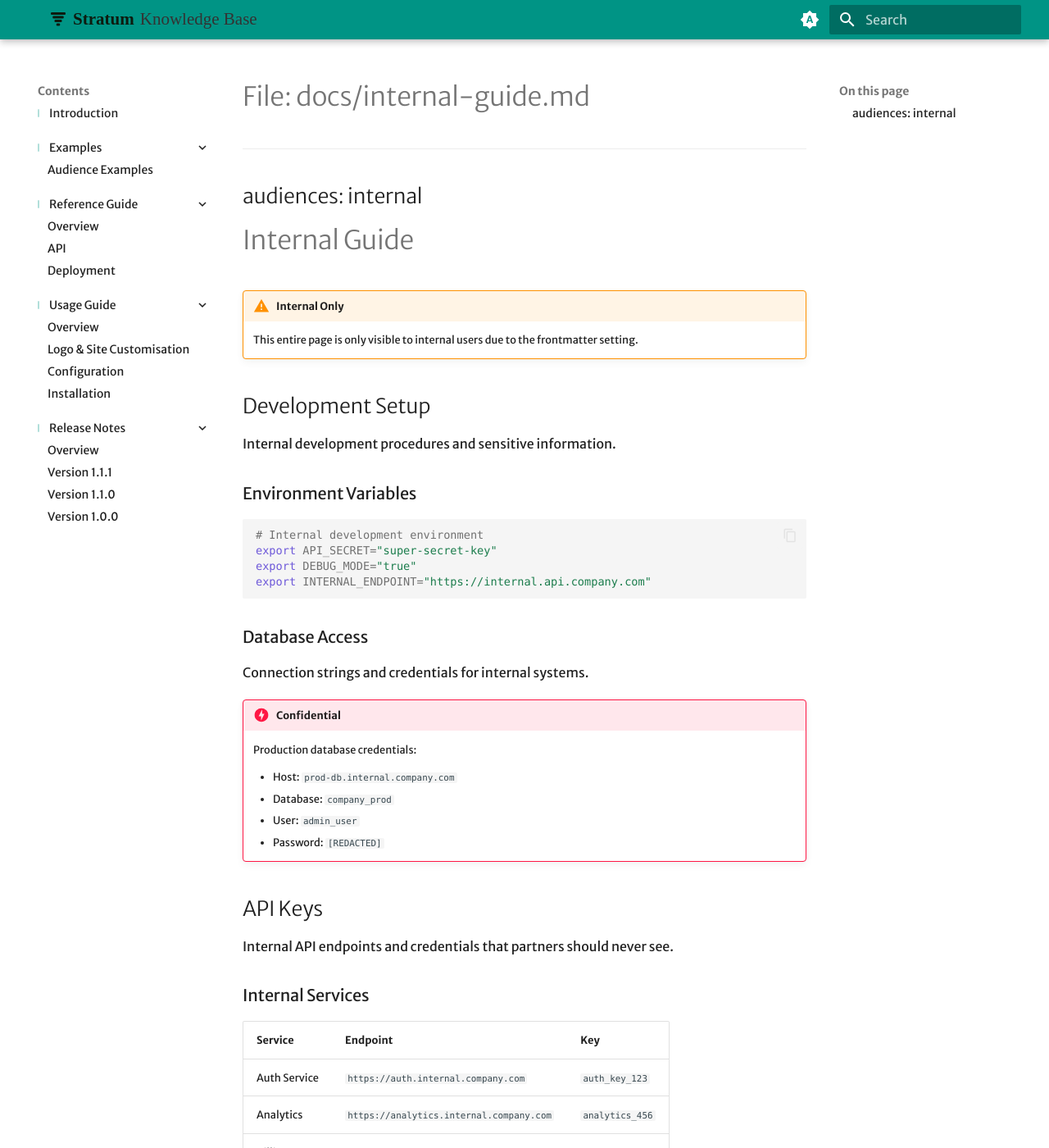
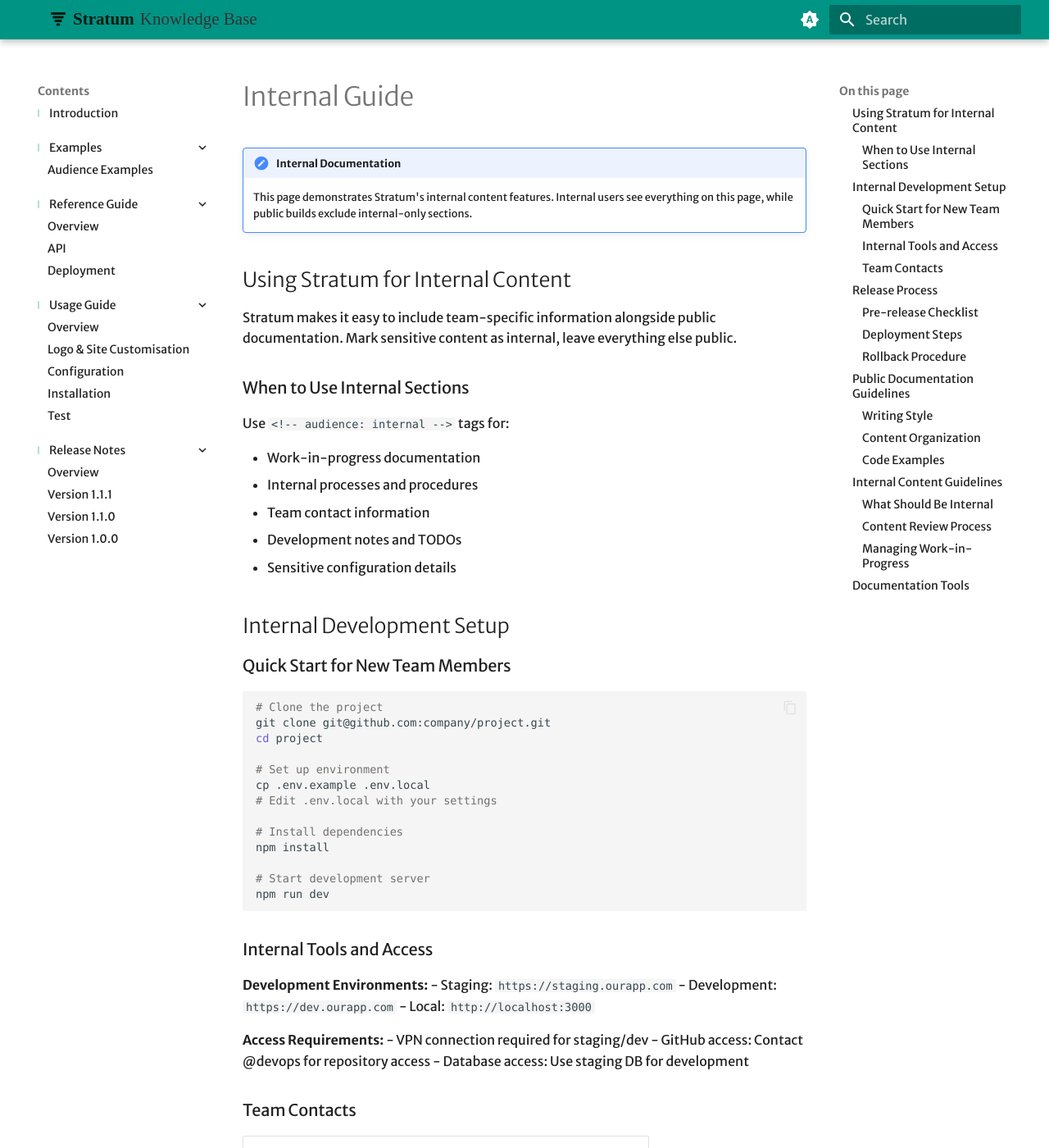
Before and after one commit to jake-47/stratum.v2, an MkDocs documentation site: the page built from docs/internal-guide.md, in a window 1280 px wide and 1400 px high. Shown: the whole window at 82% size. Built offline with MkDocs 1.6.1 and Material for MkDocs 9.7.7, drawn with Linux system fonts in a browser that asks for light colours; some web fonts are replaced; some of the changed text lies outside the part shown.

Commit message:
remove badges and add gitignore

````diff
--- a/docs/internal-guide.md
+++ b/docs/internal-guide.md
@@ -1,71 +1,187 @@
-# File: docs/internal-guide.md
-
----
-audiences: internal
----
-
 # Internal Guide
 
-!!! warning "Internal Only"
-    This entire page is only visible to internal users due to the frontmatter setting.
+!!! note "Internal Documentation"
+    This page demonstrates Stratum's internal content features. Internal users see everything on this page, while public builds exclude internal-only sections.
 
-## Development Setup
+## Using Stratum for Internal Content
 
-Internal development procedures and sensitive information.
+Stratum makes it easy to include team-specific information alongside public documentation. Mark sensitive content as internal, leave everything else public.
 
-### Environment Variables
+### When to Use Internal Sections
+
+Use `<!-- audience: internal -->` tags for:
+
+- Work-in-progress documentation
+- Internal processes and procedures
+- Team contact information
+- Development notes and TODOs
+- Sensitive configuration details
+
+<!-- audience: internal -->
+## Internal Development Setup
+
+### Quick Start for New Team Members
 
 ```bash
-# Internal development environment
-export API_SECRET="super-secret-key"
-export DEBUG_MODE="true"
-export INTERNAL_ENDPOINT="https://internal.api.company.com"
+# Clone the project
+git clone git@github.com:company/project.git
+cd project
+
+# Set up environment
+cp .env.example .env.local
+# Edit .env.local with your settings
+
+# Install dependencies
+npm install
+
+# Start development server
+npm run dev
 ```
 
-### Database Access
+### Internal Tools and Access
 
-Connection strings and credentials for internal systems.
+**Development Environments:**
+- Staging: `https://staging.ourapp.com`
+- Development: `https://dev.ourapp.com`
+- Local: `http://localhost:3000`
 
-!!! danger "Confidential"
+**Access Requirements:**
+- VPN connection required for staging/dev
+- GitHub access: Contact @devops for repository access
+- Database access: Use staging DB for development
 
-    Production database credentials:
+### Team Contacts
 
-    - Host: `prod-db.internal.company.com`
-    - Database: `company_prod`
-    - User: `admin_user`
-    - Password: `[REDACTED]`
-
-## API Keys
-
-Internal API endpoints and credentials that partners should never see.
-
-### Internal Services
-
-| Service | Endpoint | Key |
-|---------|----------|-----|
-| Auth Service | `https://auth.internal.company.com` | `auth_key_123` |
-| Analytics | `https://analytics.internal.company.com` | `analytics_456` |
-| Billing | `https://billing.internal.company.com` | `billing_789` |
+| Role | Contact | Notes |
+|------|---------|-------|
+| DevOps | @jane-ops | For deployment and infrastructure |
+| Backend Lead | @john-backend | API and database questions |
+| Design System | @sarah-design | Component and styling questions |
 
 ## Release Process
 
-Step-by-step internal release procedures.
-
 ### Pre-release Checklist
 
+- [ ] All tests passing in CI
 - [ ] Code review completed
-- [ ] Tests passing
-- [ ] Security scan completed
 - [ ] Documentation updated
-- [ ] Staging deployment successful
+- [ ] Staging deployment verified
+- [ ] Security review (if needed)
 
-### Deployment Commands
+### Deployment Steps
+
+1. **Create release branch**: `git checkout -b release/v1.2.3`
+2. **Update version numbers** in `package.json` and `CHANGELOG.md`
+3. **Test staging deployment**: Verify everything works
+4. **Create pull request** with release notes
+5. **Merge to main** after approval
+6. **Deploy to production** using GitHub Actions
+
+!!! warning "Important"
+
+    Always deploy during low-traffic periods (typically Tuesday-Thursday, 10 AM - 2 PM EST).
+
+### Rollback Procedure
+
+If issues are discovered after deployment:
 
 ```bash
-# Internal deployment script
-./scripts/deploy.sh --environment=production --confirm-destructive
+# Quick rollback via GitHub Actions
+# Go to Actions tab → Latest deployment → Re-run previous successful deployment
 ```
 
-!!! tip "Internal Tip"
+For database migrations, contact @jane-ops immediately.
+<!-- /audience -->
 
-    Always run the deployment during low-traffic hours (2-4 AM EST).
+## Public Documentation Guidelines
+
+This section is visible to both internal and external users, demonstrating mixed content.
+
+### Writing Style
+
+- Use clear, concise language
+- Include code examples where helpful
+- Link to related documentation
+- Keep explanations beginner-friendly
+
+<!-- audience: internal -->
+**Internal Note**: Remember to review public documentation for any accidental internal references before publishing.
+<!-- /audience -->
+
+### Content Organization
+
+Structure documentation with logical hierarchy:
+
+1. **Overview** - What this feature/API does
+2. **Quick Start** - Minimal working example
+3. **Detailed Guide** - Complete reference
+4. **Examples** - Real-world usage patterns
+5. **Troubleshooting** - Common issues and solutions
+
+### Code Examples
+
+Always test code examples before publishing. Include:
+
+- Complete, runnable code snippets
+- Expected output or results
+- Common variations or alternatives
+- Error handling where relevant
+
+<!-- audience: internal -->
+## Internal Content Guidelines
+
+### What Should Be Internal
+
+**Always Internal:**
+- Team processes and contacts
+- Unreleased feature documentation
+- Internal tool configurations
+- Development environment details
+- Security-sensitive information
+
+**Usually Public:**
+- API documentation
+- User guides and tutorials
+- Installation instructions
+- Troubleshooting guides
+- Concept explanations
+
+### Content Review Process
+
+1. **Draft**: Write in internal sections first
+2. **Review**: Team reviews for accuracy and sensitivity
+3. **Clean**: Move appropriate content to public sections
+4. **Publish**: Deploy public build for external users
+
+### Managing Work-in-Progress
+
+Use internal sections for drafts:
+
+```markdown
+<!-- audience: internal -->
+## Feature X Documentation [DRAFT]
+
+This feature is in development. Current status:
+- [ ] API endpoints defined
+- [ ] Basic implementation complete
+- [ ] Tests written
+- [ ] Documentation review needed
+
+**TODO**: Add examples and troubleshooting section.
+<!-- /audience -->
+```
+
+Once ready, move content outside the internal tags.
+<!-- /audience -->
+
+## Documentation Tools
+
+We use Stratum for multi-audience documentation management:
+
+- **Internal builds**: Include all content for team reference
+- **Public builds**: Only verified, external-ready content
+- **Single source**: One set of files, multiple outputs
+
+This approach prevents content drift and reduces maintenance overhead while ensuring the right information reaches the right audience.
+
+For questions about documentation process or Stratum usage, <!-- audience: internal -->contact @sarah-docs or<!-- /audience --> check the main documentation.
--- a/mkdocs.yml
+++ b/mkdocs.yml
@@ -68,7 +68,7 @@
   - stratum-audience:
       audiences: [internal, partner, beta]
       auto_labels: true
-      label_style: badge
+      label_style: none
       debug: true  # Turn on for testing
 
 extra:
@@ -99,6 +99,7 @@
     - Logo & Site Customisation: usage-guide/logo-site-customisation.md
     - Configuration: usage-guide/configuration.md
     - Installation: usage-guide/installation.md
+    - Test: usage-guide/test.md
   - Release Notes:
     - Overview: release-notes/overview.md
     - Version 1.1.1: release-notes/v1-1-1.md
````
Also changed, not shown: 2 other files.
